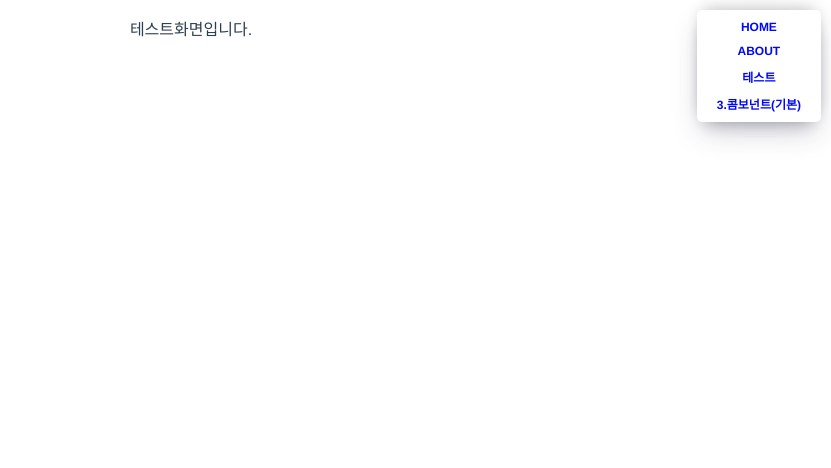
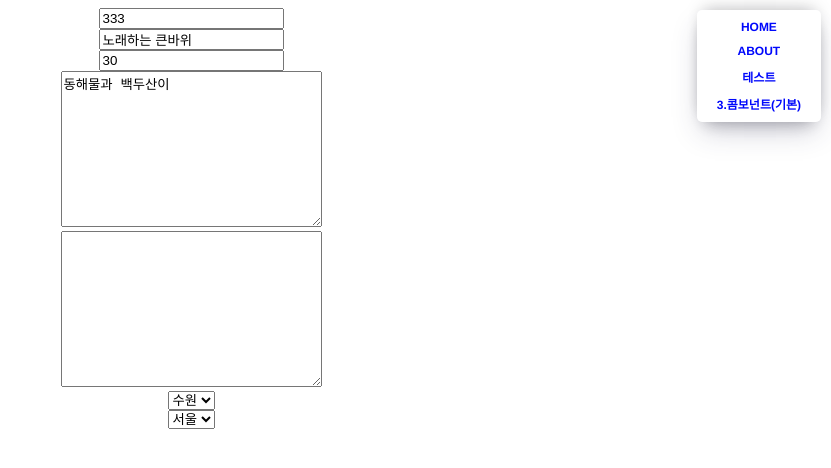
Before and after one commit to caseycasey859/vue_project, a Vue app: page /test in a window 1280 px wide. Shown: the top 468 px of the page, without its empty margins (449-1280 px from the left). Built offline with nearby package versions, Linux system fonts and the light colour scheme.

Commit message:
5장 콤포넌트(기본5복습)

```diff
--- a/src/views/BasicView.vue
+++ b/src/views/BasicView.vue
@@ -196,7 +196,6 @@ td, th{
   padding : 8px;
 }
 th{
-
   text-align: center;
   font-weight: 600;
 }
--- a/src/views/TestView.vue
+++ b/src/views/TestView.vue
@@ -1,25 +1,39 @@
 <template>
-  <div class="test">
-    <p>테스트화면입니다.</p>
+  <div class="">
+    <input type="text" name="" value="333"/><br/>
+    <!-- <input type="text" v-bind:value="nick"/><br/>   -->
+    <input type="text" v-model="nick"/><br/>
+    <input type="number" v-model.number="age"/><br/>
+    <textarea cols="30" rows="10">동해물과 백두산이</textarea><br/>
+    <textarea v-model="message" cols="30" rows="10"></textarea><br/>
+    <select name="" id="">
+          <option value="01">서울</option>
+          <option value="02">부산</option>
+          <option value="03">대구</option>
+          <option value="04" selected>수원</option>
+    </select>
+     <br/>
+       <select name="" id="">
+          <option value="01">서울</option>
+          <option value="02">부산</option>
+          <option value="03 ">대구</option>
+          <option value="04">수원</option>
+    </select>
+
+
   </div>
 </template>
 
 <script>
 export default {
   name: 'TestView',
-  components: {
-
-  },
-  data() {
-    return {
+  data(){
+    return{
+      nick:'노래하는 큰바위',
+      age:30,
+      massage:'깊은산속'
 
     };
-  },
-  setup() {
-
-  },
-  created() {
-
   },
   mounted() {
 
```
